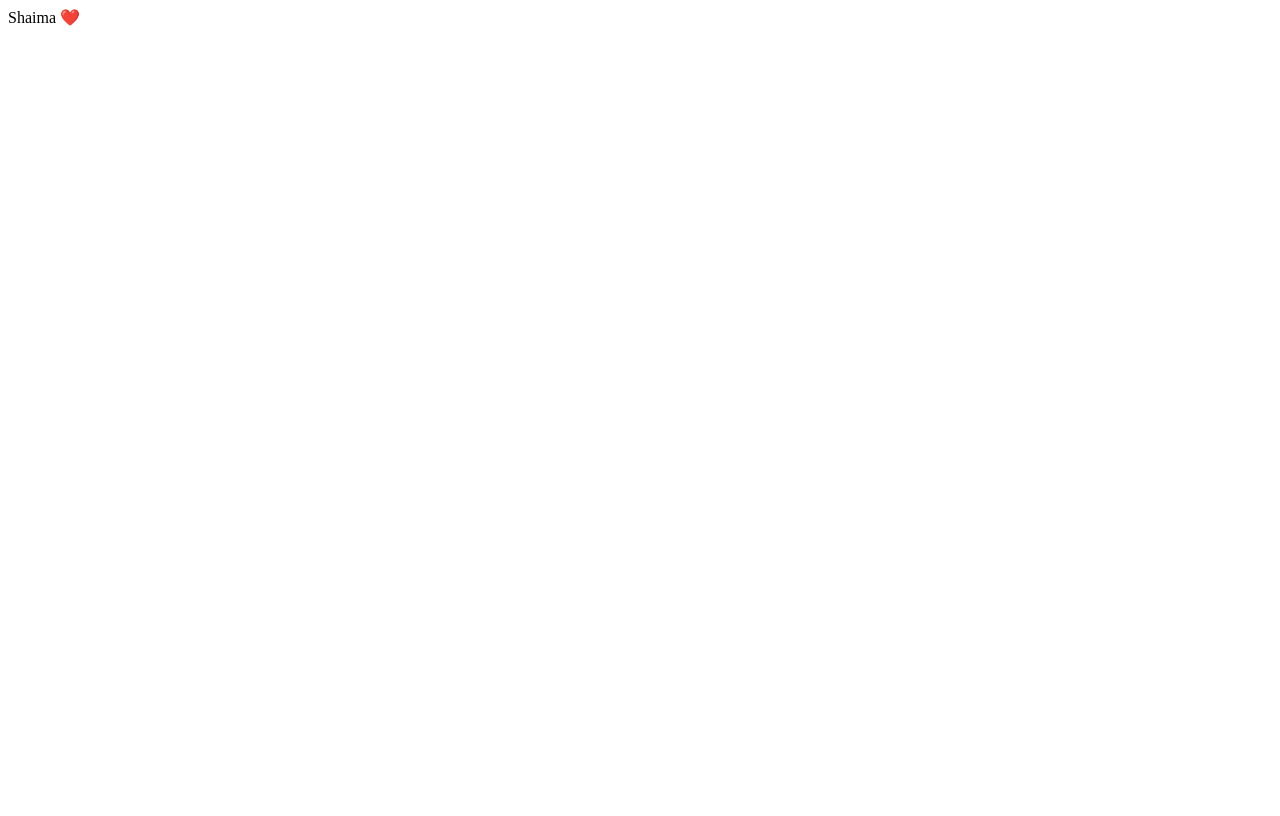
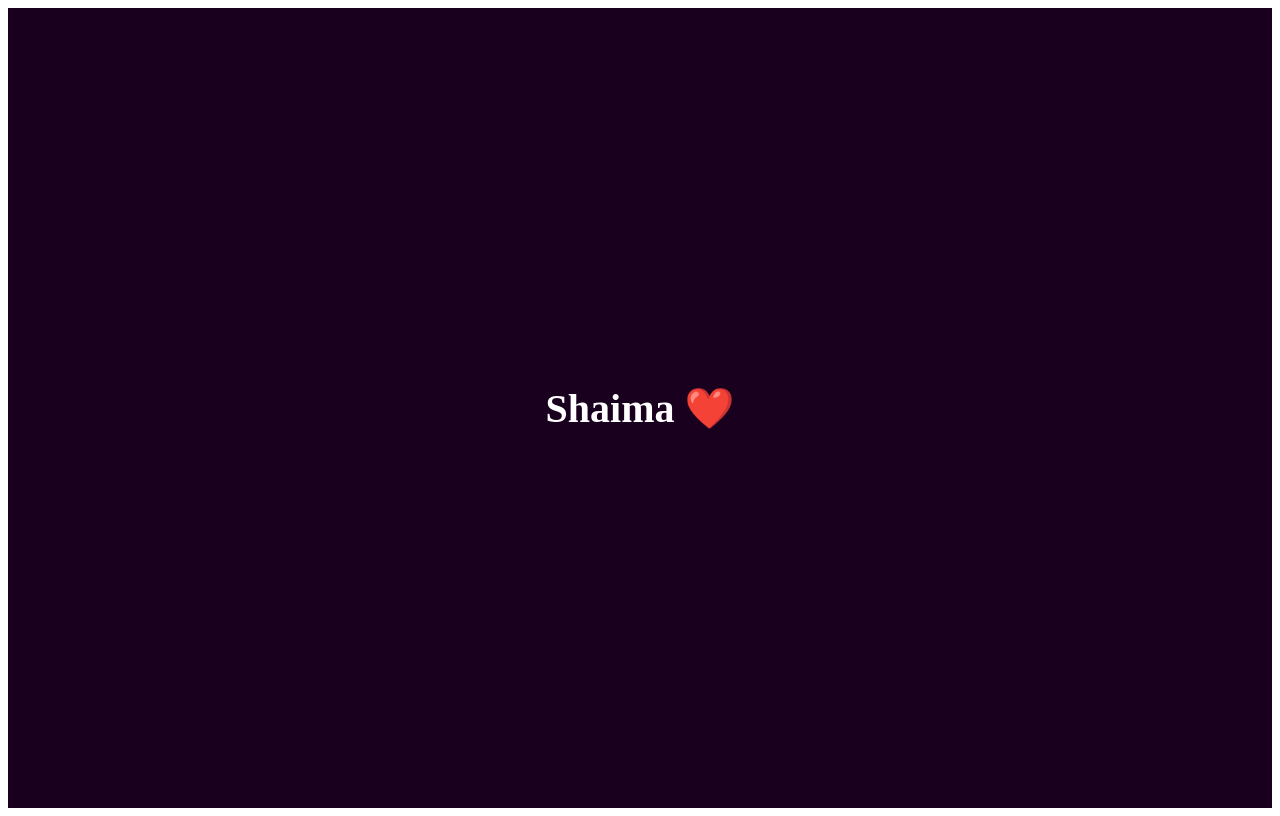
Before and after one commit to IsmailxPepper/MEANDSHAIMA, a React (Vite) app: page / in a window 1280 px wide. Built offline with nearby package versions, Linux system fonts and the light colour scheme.

Commit message:
Update App.jsx

```diff
--- a/src/App.jsx
+++ b/src/App.jsx
@@ -1,6 +1,15 @@
 export default function App() {
   return (
-    <div>
+    <div style={{
+      minHeight: '100vh',
+      background: '#1a001f',
+      color: 'white',
+      display: 'flex',
+      justifyContent: 'center',
+      alignItems: 'center',
+      fontSize: '40px',
+      fontWeight: 'bold'
+    }}>
       Shaima ❤️
     </div>
   )
```
